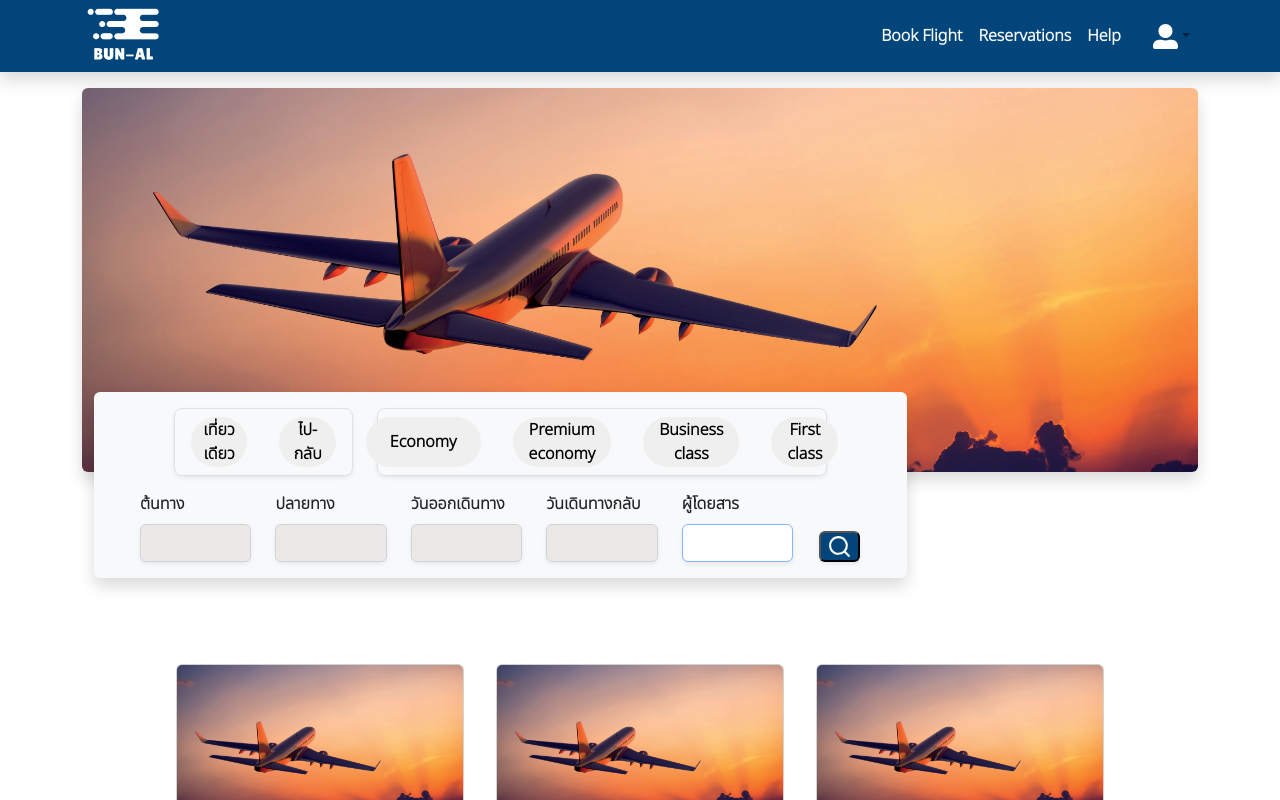
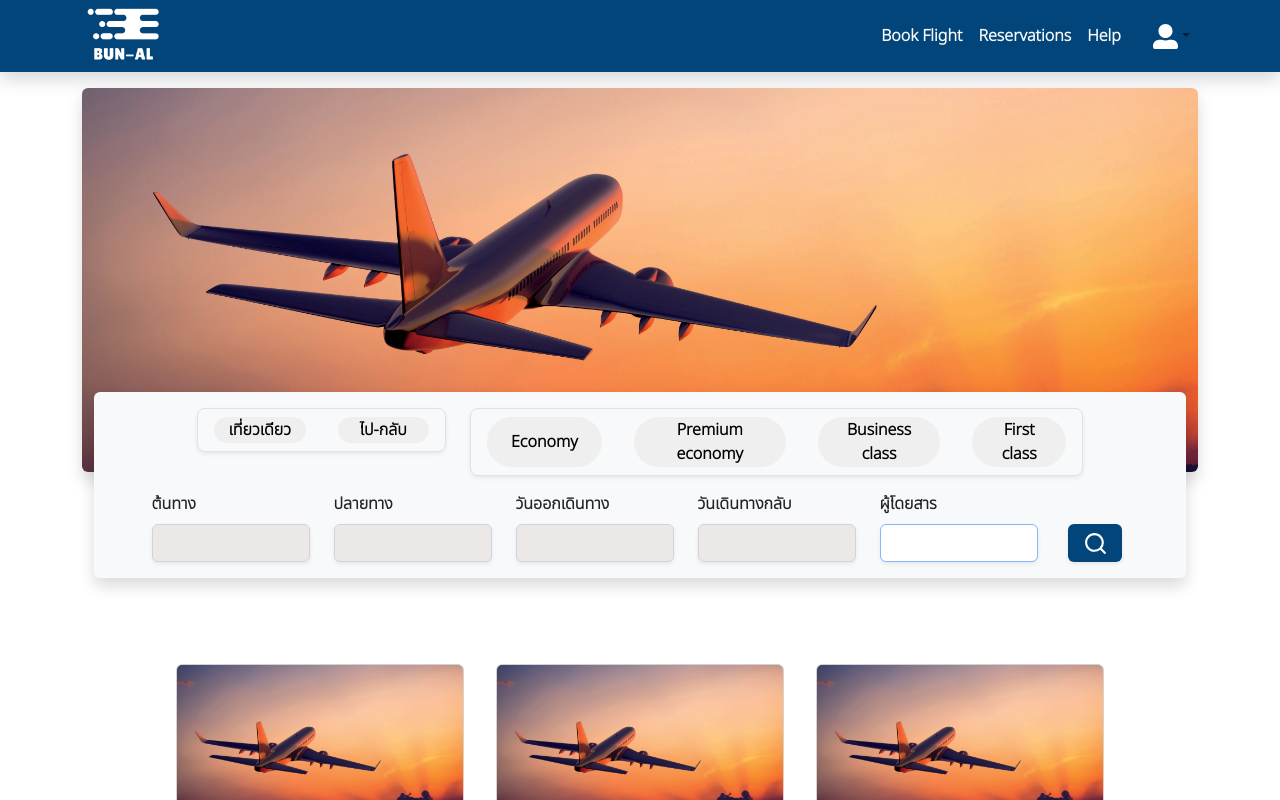
Before and after one commit to B-MNSN/dii-front-end-project, a React (Create React App) app: page / in a window 1280 px wide. Shown: the top 800 px of the page. Built offline with nearby package versions, Linux system fonts and the light colour scheme.

Commit message:
update css

```diff
--- a/src/index.css
+++ b/src/index.css
@@ -58,9 +58,12 @@ main {
 
 /* For BookingSearch */
 .B-seachButton {
-    background-color: #02457A;
-    size: 5rem;
+    border: none;
+    background: #02457A;
+    width: 80%;
+    height: 55%;
 }
+
 
 .B-inputBox {
     background-color: #ECE8E8;
@@ -75,7 +78,7 @@ main {
 
 .H-seachBox {
     z-index: 1;
-    width: 75%;
+    /* width: 100%; */
     top: 19rem
 }
 
@@ -117,8 +120,14 @@ main {
 
 .btnCabinClass:hover,
 .btnFlight:hover,
-.btnChangeFlight {
+.btnChangeFlight, .btnSelectFlight {
     border: none;
     background: #02457A;
     color: #ffffff;
 }
+
+
+.picFlight {
+    margin-left: 1.5rem;
+    width: 15%;
+}
```
